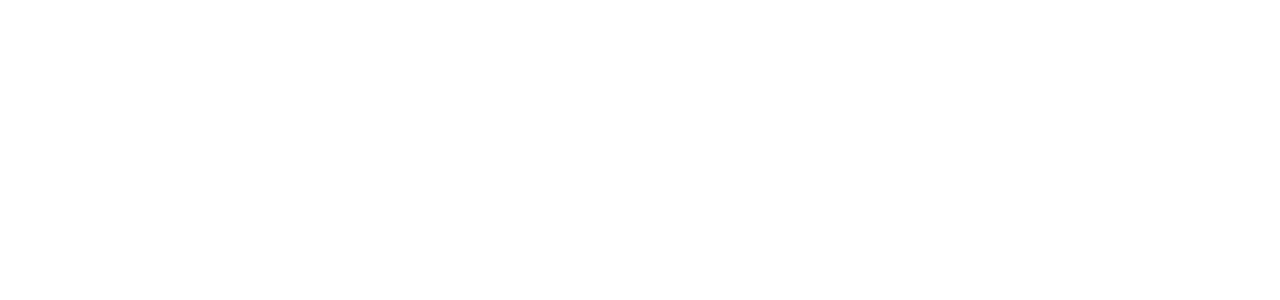
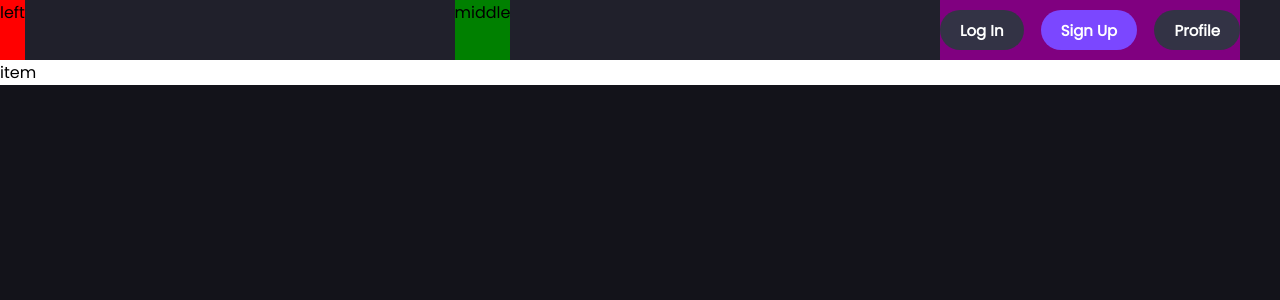
Before and after one commit to RumenWZ/no-more-solo, a Django app: page / in a window 1280 px wide. Before the commit the part shown is empty. Shown: the top 300 px of the page. Run offline with Django 4.2, Linux system fonts and the light colour scheme.

Commit message:
header right side buttons

```diff
--- /dev/null
+++ b/NoSolo/static/css/general.css
@@ -0,0 +1,5 @@
+body {
+    background-color: rgb(19, 19, 26);
+    font-family: Poppins, Arial;
+    margin: 0;
+}
--- /dev/null
+++ b/NoSolo/static/css/header.css
@@ -0,0 +1,53 @@
+.header {
+    background-color: #20202b;
+    display: flex;
+    justify-content: space-between;
+    height: 60px;
+}
+
+.header-left {
+    background-color: red;
+}
+
+.header-middle {
+    background-color: green;
+}
+
+.header-right {
+    width: 300px;
+    display: flex;
+    background-color: purple;
+    align-items: center;
+    margin-right: 40px;
+    justify-content: space-between;
+}
+
+.login-button,
+.signup-button,
+.profile-button {
+    font-family: Poppins, Arial;
+    background-color: #333345;
+    font-size: 15px;
+    font-weight: 600;
+    color: white;
+    height: 40px;
+    padding: 0 20px;
+    border: 0 none;
+    border-radius: 20px;
+    white-space: nowrap;
+    cursor: pointer;
+    transition: background-color 0.3s;
+}
+
+.login-button:hover,
+.profile-button:hover{
+    background-color: #5A5A75;
+}
+
+.signup-button {
+    background-color: #7b47ff;
+}
+
+.signup-button:hover {
+    background-color: #AE8EFF;
+}
--- /dev/null
+++ b/NoSolo/static/css/main.css
@@ -0,0 +1,4 @@
+.test-item {
+    background-color: white;
+    margin: 0;
+}
--- a/NoSolo/templates/index.html
+++ b/NoSolo/templates/index.html
@@ -1,10 +1,32 @@
+{% load static %}
 <!DOCTYPE html>
 <html lang="en">
 <head>
     <meta charset="UTF-8">
     <title>No Solo</title>
+    <link rel="stylesheet" href="{% static 'css/main.css' %}">
+    <link rel="stylesheet" href="{% static 'css/general.css' %}">
+    <link rel="stylesheet" href="{% static 'css/header.css' %}">
+    <link rel="preconnect" href="https://fonts.googleapis.com">
+<link rel="preconnect" href="https://fonts.gstatic.com" crossorigin>
+<link rel="stylesheet" type="text/css" href="https://fonts.googleapis.com/css?family=Poppins" />
 </head>
 <body>
-
+<div class="header">
+    <div class="header-left">
+        left
+    </div>
+    <div class="header-middle">
+        middle
+    </div>
+    <div class="header-right">
+        <button class="login-button">Log In</button>
+        <button class="signup-button">Sign Up</button>
+        <button class="profile-button">Profile</button>
+    </div>
+</div>
+<div class="test-item">
+    item
+</div>
 </body>
 </html>
```
